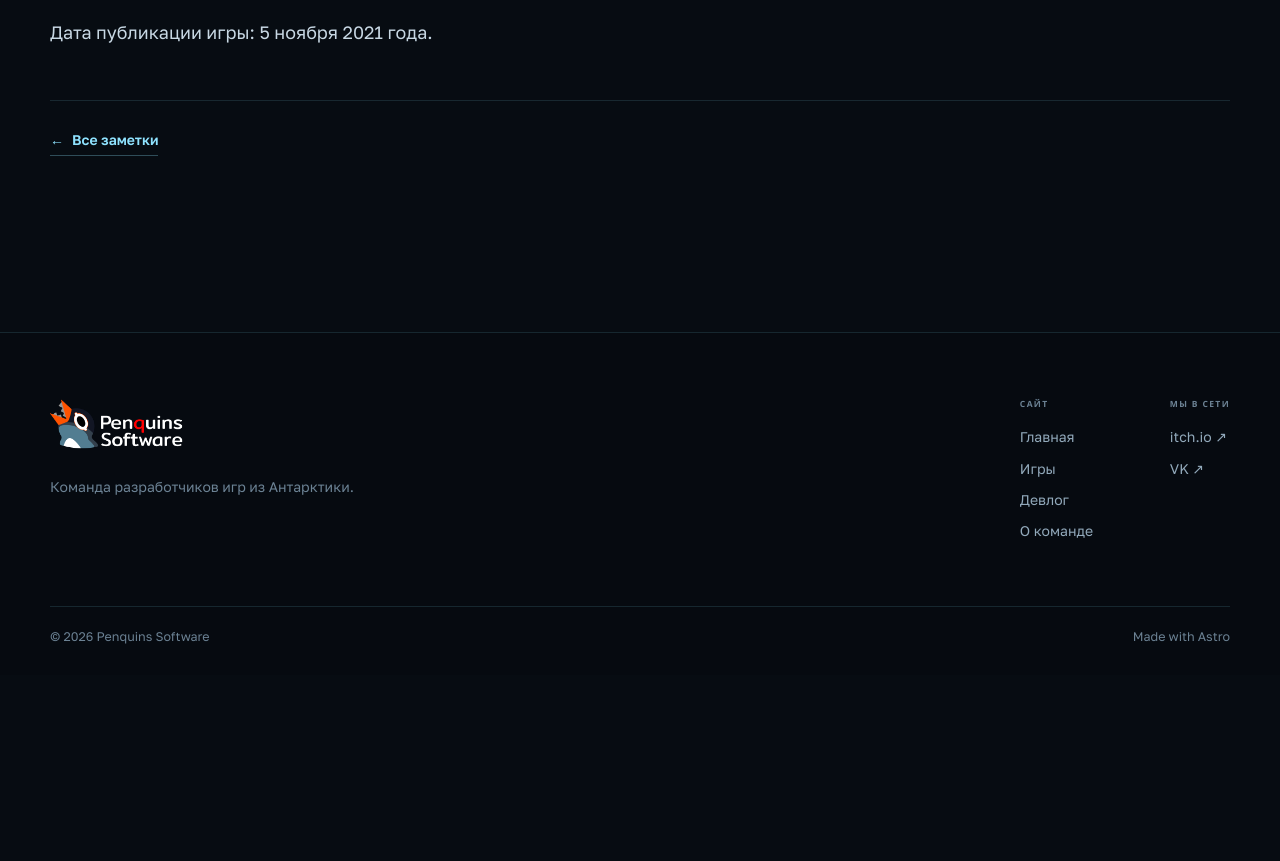
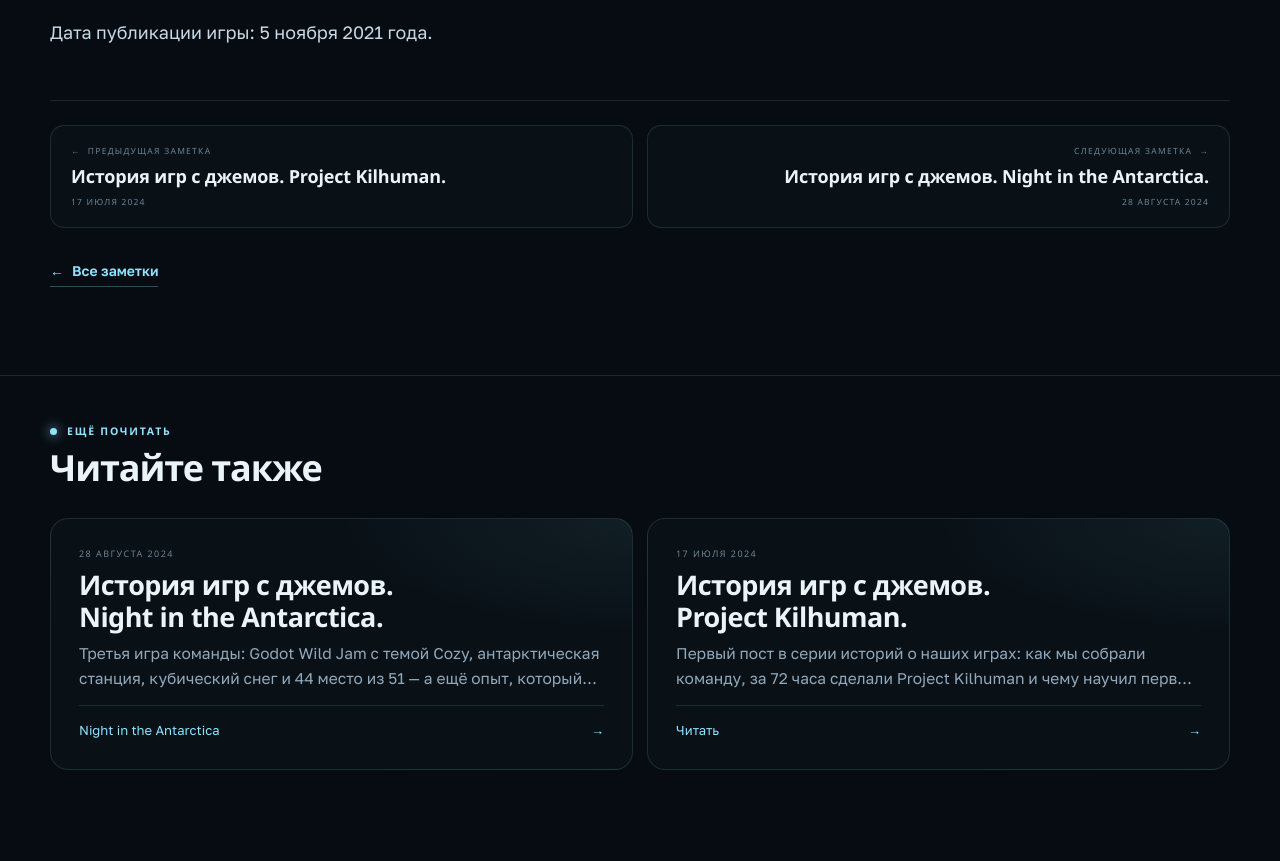
Before and after one commit to thepenquins/thepenquins.github.io, an Astro site: page /devlog/istoriya-igr-s-dzhemov-meta-detective in a window 1280 px wide. Shown: the part 6786-7647 px from the top of the page. Before the commit the page ends 7461 px from the top, so only its background shows below. Built offline with nearby package versions, Linux system fonts and the light colour scheme; Astro itself is replaced by a stand-in of ours; a web font is replaced by a local one.

Commit message:
Добавить навигацию по заметкам и блок «Читайте также»
- внизу поста появились «Предыдущая / Следующая заметка» с датами
- блок «Читайте также»: сначала заметки об этой же игре, затем свежие
- на мобильных кнопки навигации складываются в одну колонку
- README дополнен описанием автоматических блоков

```diff
--- a/src/lib/devlog.ts
+++ b/src/lib/devlog.ts
@@ -22,3 +22,18 @@ export const getDevlogPosts = async () => {
 
 export const getGameNotes = async (slug: string, limit = 3) =>
   (await getDevlogPosts()).filter((post) => post.data.game === slug).slice(0, limit);
+
+export const getRelatedPosts = async (postId: string, limit = 3) => {
+  const posts = await getDevlogPosts();
+  const current = posts.find((post) => post.id === postId);
+
+  if (!current) return [];
+
+  const others = posts.filter((post) => post.id !== postId);
+  const sameGame = current.data.game
+    ? others.filter((post) => post.data.game === current.data.game)
+    : [];
+  const rest = others.filter((post) => !sameGame.includes(post));
+
+  return [...sameGame, ...rest].slice(0, limit);
+};
--- a/src/pages/devlog/[slug].astro
+++ b/src/pages/devlog/[slug].astro
@@ -3,6 +3,7 @@ import { getCollection, render } from "astro:content";
 import BaseLayout from "../../layouts/BaseLayout.astro";
 import { getGame } from "../../data/games";
 import { formatLongDate } from "../../lib/dates";
+import { getDevlogPosts, getRelatedPosts } from "../../lib/devlog";
 
 export async function getStaticPaths() {
   const posts = await getCollection("devlog", ({ data }) => !data.draft);
@@ -16,6 +17,13 @@ export async function getStaticPaths() {
 const { post } = Astro.props;
 const { Content } = await render(post);
 const game = post.data.game ? getGame(post.data.game) : undefined;
+
+const posts = await getDevlogPosts();
+const postIndex = posts.findIndex((item) => item.id === post.id);
+const newerPost = postIndex > 0 ? posts[postIndex - 1] : undefined;
+const olderPost =
+  postIndex >= 0 && postIndex < posts.length - 1 ? posts[postIndex + 1] : undefined;
+const relatedPosts = await getRelatedPosts(post.id, 3);
 
 const canonical = new URL(`/devlog/${post.id}/`, Astro.site);
 const ogImage = new URL(`/og/devlog/${post.id}.jpg`, Astro.site);
@@ -70,6 +78,38 @@ const jsonLd = {
       </div>
 
       <footer class="devlog-post__foot">
+        {
+          (olderPost || newerPost) && (
+            <nav class="devlog-pager" aria-label="Навигация по заметкам">
+              {olderPost ? (
+                <a class="devlog-pager__link devlog-pager__link--prev" href={`/devlog/${olderPost.id}/`}>
+                  <span class="devlog-pager__label">
+                    <span aria-hidden="true">←</span> Предыдущая заметка
+                  </span>
+                  <span class="devlog-pager__title">{olderPost.data.title}</span>
+                  <time class="devlog-pager__date" datetime={olderPost.data.date.toISOString()}>
+                    {formatLongDate(olderPost.data.date)}
+                  </time>
+                </a>
+              ) : (
+                <span class="devlog-pager__spacer" aria-hidden="true" />
+              )}
+              {newerPost ? (
+                <a class="devlog-pager__link devlog-pager__link--next" href={`/devlog/${newerPost.id}/`}>
+                  <span class="devlog-pager__label">
+                    Следующая заметка <span aria-hidden="true">→</span>
+                  </span>
+                  <span class="devlog-pager__title">{newerPost.data.title}</span>
+                  <time class="devlog-pager__date" datetime={newerPost.data.date.toISOString()}>
+                    {formatLongDate(newerPost.data.date)}
+                  </time>
+                </a>
+              ) : (
+                <span class="devlog-pager__spacer" aria-hidden="true" />
+              )}
+            </nav>
+          )
+        }
         <a class="link-more" href="/devlog/">
           <span aria-hidden="true">←</span> Все заметки
         </a>
@@ -77,5 +117,41 @@ const jsonLd = {
     </div>
   </article>
 
+  {
+    relatedPosts.length > 0 && (
+      <section class="devlog-related" aria-labelledby="devlog-related-heading">
+        <div class="container">
+          <p class="eyebrow">Ещё почитать</p>
+          <h2 id="devlog-related-heading" class="devlog-related__title">
+            Читайте также
+          </h2>
+          <ul class="devlog-related__list">
+            {relatedPosts.map((item) => {
+              const relatedGame = item.data.game ? getGame(item.data.game) : undefined;
+
+              return (
+                <li>
+                  <a class="devlog-card" href={`/devlog/${item.id}/`}>
+                    <time class="devlog-card__date" datetime={item.data.date.toISOString()}>
+                      {formatLongDate(item.data.date)}
+                    </time>
+                    <h3 class="devlog-card__title">{item.data.title}</h3>
+                    <p class="devlog-card__summary">{item.data.summary}</p>
+                    <span class="devlog-card__foot">
+                      <span>{relatedGame ? relatedGame.title : "Читать"}</span>
+                      <span class="devlog-card__arrow" aria-hidden="true">
+                        →
+                      </span>
+                    </span>
+                  </a>
+                </li>
+              );
+            })}
+          </ul>
+        </div>
+      </section>
+    )
+  }
+
   <script type="application/ld+json" set:html={JSON.stringify(jsonLd)} />
 </BaseLayout>
--- a/src/styles/global.css
+++ b/src/styles/global.css
@@ -2366,6 +2366,112 @@ body.is-lightbox-open {
   margin-top: clamp(32px, 5vw, 52px);
   padding-top: 24px;
   border-top: 1px solid var(--line);
+}
+
+.devlog-pager {
+  display: grid;
+  grid-template-columns: repeat(2, minmax(0, 1fr));
+  gap: 14px;
+  margin-bottom: 28px;
+}
+
+.devlog-pager__link {
+  display: grid;
+  gap: 7px;
+  padding: 18px 20px;
+  border: 1px solid var(--line);
+  border-radius: 14px;
+  background: rgba(143, 227, 255, 0.025);
+  text-decoration: none;
+  transition:
+    border-color 0.2s ease,
+    background-color 0.2s ease;
+}
+
+.devlog-pager__link:hover {
+  border-color: var(--line-strong);
+  background: rgba(143, 227, 255, 0.06);
+}
+
+.devlog-pager__link:focus-visible {
+  outline: 2px solid var(--ice);
+  outline-offset: 3px;
+}
+
+.devlog-pager__link--next {
+  justify-items: end;
+  text-align: right;
+}
+
+.devlog-pager__label {
+  display: inline-flex;
+  align-items: center;
+  gap: 7px;
+  font-family: var(--font-display);
+  font-size: 8.5px;
+  font-weight: 500;
+  letter-spacing: 0.15em;
+  text-transform: uppercase;
+  color: var(--dim);
+}
+
+.devlog-pager__title {
+  font-family: var(--font-display);
+  font-size: clamp(15px, 1.6vw, 18px);
+  font-weight: 600;
+  line-height: 1.25;
+  letter-spacing: -0.01em;
+  color: var(--text);
+}
+
+.devlog-pager__date {
+  font-family: var(--font-display);
+  font-size: 8.5px;
+  font-weight: 500;
+  letter-spacing: 0.14em;
+  text-transform: uppercase;
+  color: var(--dim);
+}
+
+.devlog-related {
+  padding-block: clamp(30px, 4vw, 48px) clamp(48px, 7vw, 88px);
+  border-top: 1px solid var(--line);
+}
+
+.devlog-related__title {
+  margin: 10px 0 0;
+  font-family: var(--font-display);
+  font-size: clamp(24px, 3.2vw, 36px);
+  font-weight: 800;
+  line-height: 1.08;
+  letter-spacing: -0.03em;
+}
+
+.devlog-related__list {
+  display: grid;
+  grid-template-columns: repeat(auto-fit, minmax(260px, 1fr));
+  gap: 14px;
+  margin: clamp(22px, 3vw, 30px) 0 0;
+  padding: 0;
+  list-style: none;
+}
+
+.devlog-related .devlog-card__summary {
+  display: -webkit-box;
+  overflow: hidden;
+  -webkit-box-orient: vertical;
+  -webkit-line-clamp: 2;
+}
+
+@media (max-width: 640px) {
+  .devlog-pager {
+    grid-template-columns: minmax(0, 1fr);
+  }
+
+  .devlog-pager__link--next {
+    justify-items: start;
+    text-align: left;
+  }
 }
 
 .game-notes {
```
Also changed, not shown: README.md.
